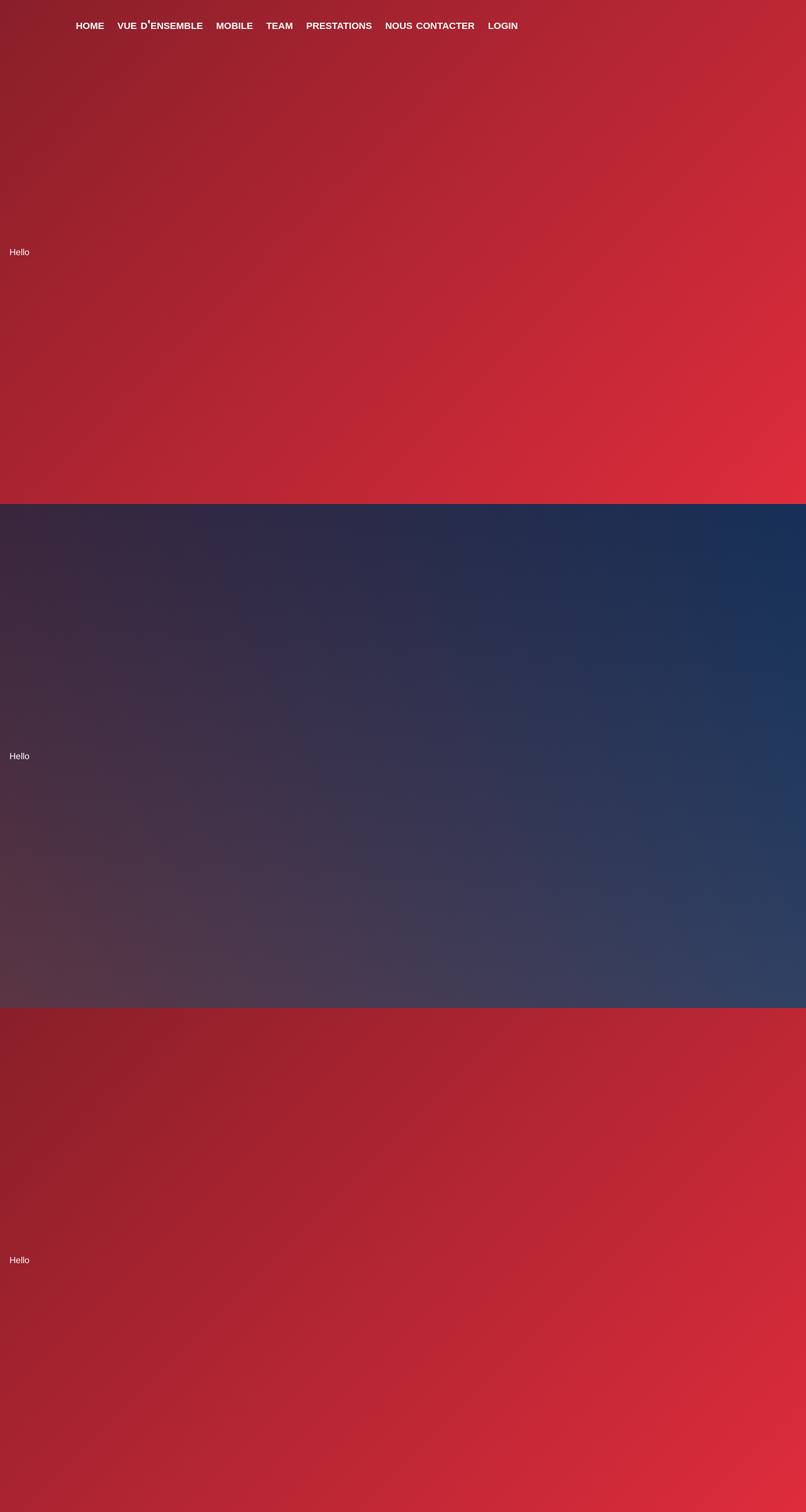
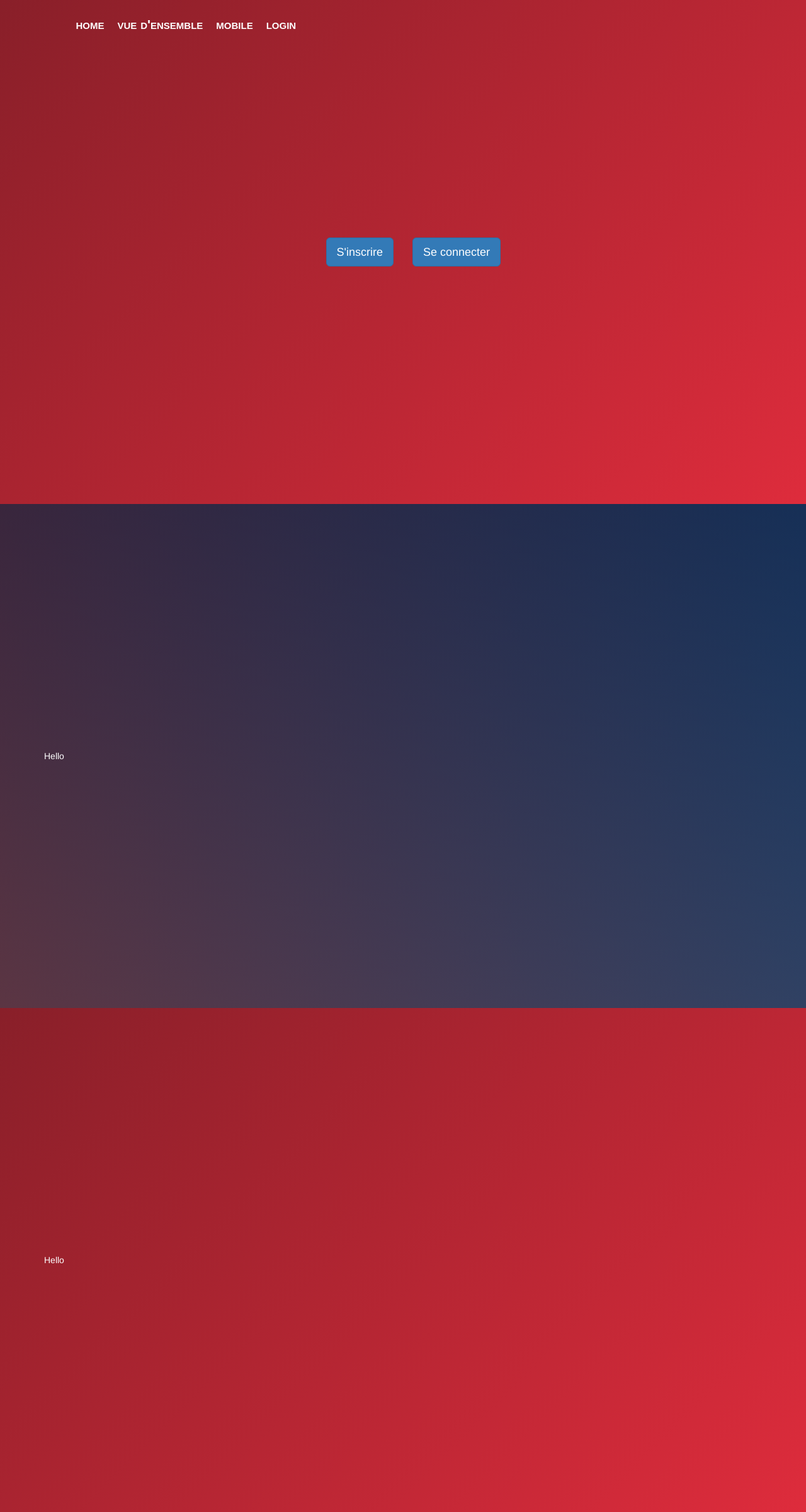
Before and after one commit to Piscinelove/Hackathon, a PHP site: page / in a window 1280 px wide. Shown: the whole page at 63% size. Run offline with PHP 8.4, Linux system fonts and the light colour scheme; some libraries are stand-ins or nearby versions.

Commit message:
One-page

```diff
--- a/css/main.css
+++ b/css/main.css
@@ -76,3 +76,143 @@ section {
     -webkit-transition: background 300ms ease-in-out;
     transition: background 300ms ease-in-out;
 }
+
+.right
+{
+    text-align: right;
+}
+
+.left
+{
+    text-align: left;
+}
+
+/* LOGIN */
+#cover{
+    position:fixed;
+    top:0;
+    left:0;
+    background:rgba(0,0,0,0.6);
+    z-index:25;
+    width:100%;
+    height:100%;
+    display:none;
+}
+#login-screen {
+    width:500px;
+    position:fixed;
+    top:calc((100% - 380px ) / 2);
+    left:calc((100% - 520px) / 2);
+    z-index:26;
+    display:none;
+    background-color:#FFFFFF;
+    -webkit-backface-visibility: visible !important;
+    -webkit-animation-name: flipInX;
+    backface-visibility: visible !important;
+    animation-name: flipInX;
+    webkit-animation-duration: 1s;
+    animation-duration: 1s;
+    -webkit-animation-fill-mode: both;
+    animation-fill-mode: both;
+    -webkit-animation-timing-function: ease-in-out;
+    animation-timing-function: ease-in-out;
+    -moz-transition: 300ms ease-in-out;
+    -webkit-transition: 300ms ease-in-out;
+    transition: 300ms ease-in-out;
+}
+
+@-webkit-keyframes flipInX
+{
+    0% {
+        -webkit-transform: perspective(400px) rotateX(90deg);
+        opacity: 0;
+    }
+    40% {
+        -webkit-transform: perspective(400px) rotateX(-10deg);
+    }
+    70% {
+        -webkit-transform: perspective(400px) rotateX(10deg);
+    }
+    100% {
+        -webkit-transform: perspective(400px) rotateX(0deg);
+        opacity: 1;
+    }
+}
+@keyframes flipInX
+{
+    0% {
+        transform: perspective(400px) rotateX(90deg);
+        opacity: 0;
+    }
+    40% {
+        transform: perspective(400px) rotateX(-10deg);
+    }
+    70% {
+        transform: perspective(400px) rotateX(10deg);
+    }
+    100% {
+        transform: perspective(400px) rotateX(0deg);
+        opacity: 1;
+    }
+}
+#login-screen div[class*='col-'] {
+    padding-right: 0px;
+}
+#login-screen input {
+    height:50px;
+    width:100%;
+    padding: 0 20px;
+    margin: 0 0;
+}
+#login-screen input[type="submit"] {
+    background-color: #1abc9c;
+    font-size: 1.2em;
+    color: #FFFFFF;
+    font-variant: small-caps;
+    text-align: center;
+    -moz-transition: background 300ms ease-in-out;
+    -webkit-transition: background 300ms ease-in-out;
+    transition: background 300ms ease-in-out;
+    cursor: pointer;
+}
+#login-screen input[type="submit"]:hover {
+    background-color: #1E1E1E !important;
+}
+
+
+.form-subscription {
+    display:none;
+}
+#login-screen .login-connexion, #login-screen .login-subscription {
+    background-color: #1abc9c;
+    width:100%;
+    text-align: center;
+    font-size: 1.2em;
+    font-variant: small-caps;
+    padding: 20px 0;
+    -moz-transition: background 300ms ease-in-out;
+    -webkit-transition: background 300ms ease-in-out;
+    transition: background 300ms ease-in-out;
+    cursor: pointer;
+}
+#login-screen .login-connexion a, #login-screen .login-subscription a{
+    text-decoration: none;
+    color: #FFFFFF;
+}
+.login-subscription:hover, .login-connexion:hover {
+    background-color: #1E1E1E !important;
+}
+.cancel {
+    display:block;
+    position:absolute;
+    top:3px;
+    right:2px;
+    color:#FFFFFF;
+    height:30px;
+    width:35px;
+    font-size:30px;
+    text-decoration:none;
+    text-align:center;
+    font-weight:bold;
+    cursor:pointer;
+}
--- a/index.html
+++ b/index.html
@@ -8,8 +8,37 @@
     <link rel="stylesheet" href="css/bootstrap.css"/>
     <script src="js/bootstrap.min.js"></script>
     <link rel="stylesheet" href="css/main.css"/>
+    <script src="https://ajax.googleapis.com/ajax/libs/jquery/3.2.1/jquery.min.js"></script>
+    <script type="javascript" src="js/main.js"></script>
+
+    <script>
+        $(document).ready(function() {
+            $('.scrollTo').click( function() { // Au clic sur un �l�ment
+                var section = $(this).attr('href'); // Page cible
+                var speed = 700; // Dur�e de l'animation (en ms)
+                $('html, body').animate( { scrollTop: $(section).offset().top }, speed ); // Go
+                return false;
+            });
+
+            $('.login').click(function(){
+                $('#login-screen').show();
+                $('#cover').show();
+
+            });
+
+            $('.cancel').click(function(){
+                $('#login-screen').hide();
+                $('#cover').hide();
+            });
+        });
+    </script>
 </head>
 <body>
+<div id="login-screen">
+    <a class="cancel">&times;</a>
+
+</div>
+<div id="cover" ></div>
 <nav class="navbar navbar-default navbar-fixed-top">
     <div class="container">
         <div class="menu right" id="menu">
@@ -17,9 +46,6 @@
                 <li><a class="scrollTo" id="animate1" href="#section1">home</a></li>
                 <li><a class="scrollTo" id="animate2" href="#section2">vue d'ensemble</a></li>
                 <li><a class="scrollTo" id="animate3" href="#section3" onclick="animatedevice()">mobile</a></li>
-                <li><a class="scrollTo" id="animate5" href="#section4">team</a></li>
-                <li><a class="scrollTo" id="animate6" href="#section5">prestations</a></li>
-                <li><a class="scrollTo" id="animate7" href="#section6">nous contacter</a></li>
                 <li><a class="login" id="login" href="#login">login</a></li>
             </ul>
         </div>
@@ -28,20 +54,30 @@
 
 <section id="section1" class="container-fluid background-section1">
     <div class="content" style="color:white">
-        Hello
+        <div class="container">
+            <div class="row">
+                <div class="col-lg-6 right">
+                    <button type="button" class="btn btn-primary btn-lg">S'inscrire</button>
+                </div>
+                <div class="col-lg-6">
+                    <button type="button" class="btn btn-primary btn-lg ">Se connecter</button>
+                </div>
+            </div>
+        </div>
+
     </div>
 
 </section><!-- /sectionWrapper -->
 
 <section id="section2" class="container-fluid background-section2">
-    <div class="content" style="color:white">
+    <div class="content container" style="color:white">
         Hello
     </div>
 
 </section><!-- /sectionWrapper -->
 
 <section id="section3" class="container-fluid background-section3">
-    <div class="content" style="color:white">
+    <div class="content container" style="color:white">
         Hello
     </div>
 
--- /dev/null
+++ b/js/main.js
@@ -0,0 +1,3 @@
+/**
+ * Created by Rafael Peixoto on 19.05.2017.
+ */
```
Also changed, not shown: user/index.html (added, +10 -0 lines).
